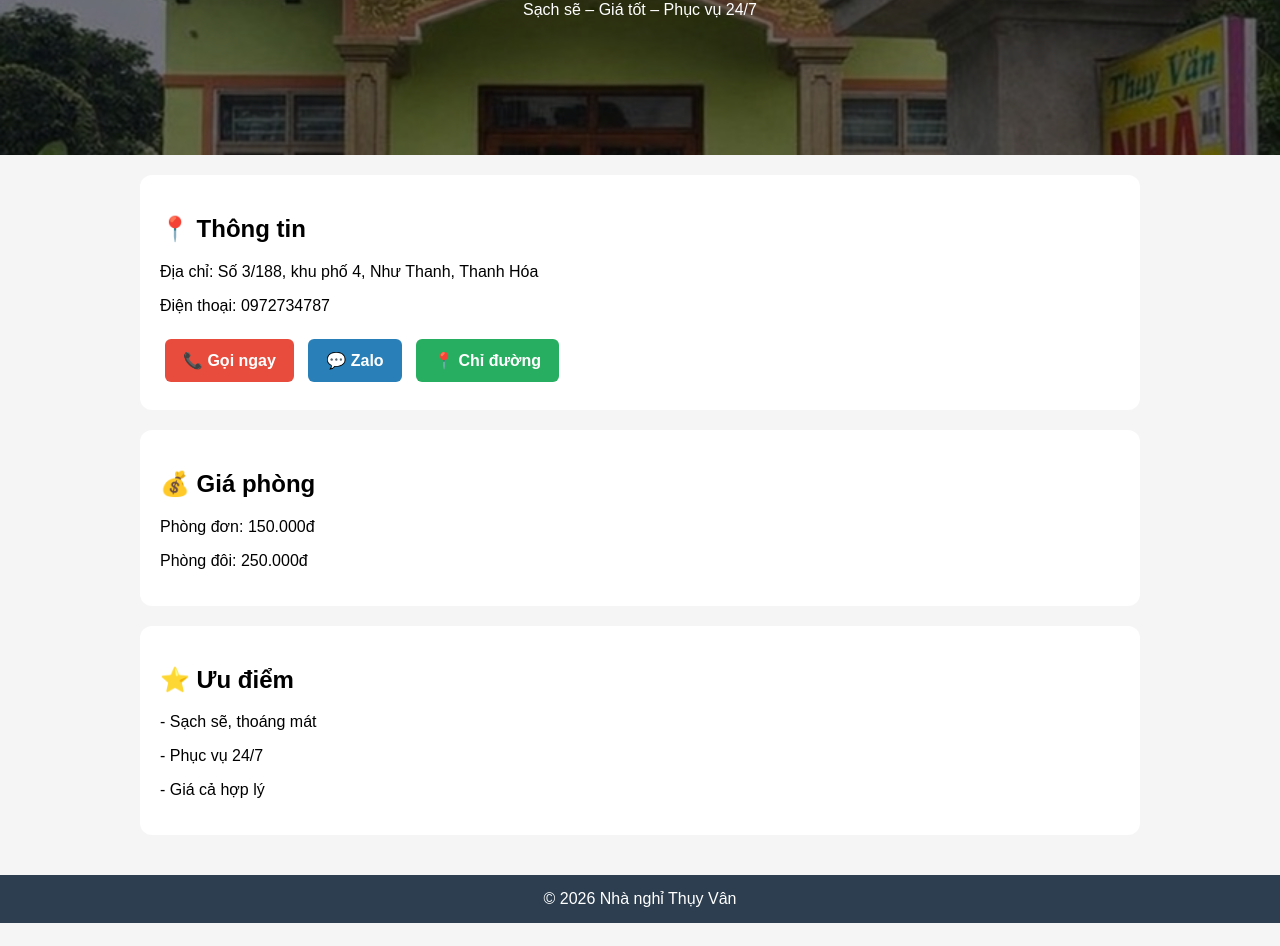
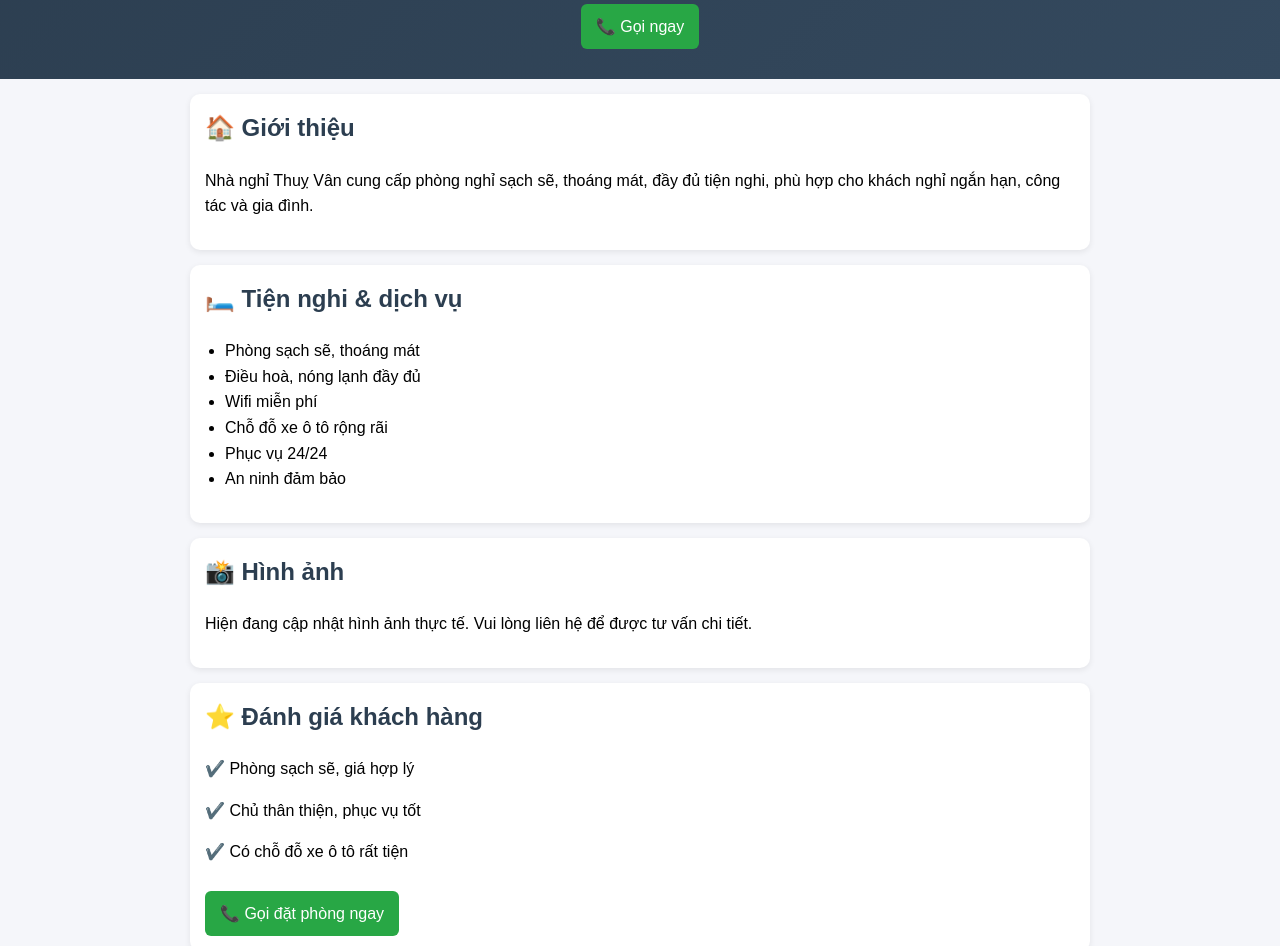
Before and after one commit to nhanghi-thuyvan/NhanghiThuyVan-BenSungNhuThanh, a plain HTML site: page index.html in a window 1280 px wide. Shown: the part 177-1123 px from the top of the page. Before the commit the page ends 1100 px from the top, so only its background shows below. Drawn offline with Linux system fonts and the light colour scheme.

Commit message:
app web
app web

```diff
--- a/index.html
+++ b/index.html
@@ -3,69 +3,77 @@
 <head>
   <meta charset="UTF-8">
   <meta name="viewport" content="width=device-width, initial-scale=1.0">
-<title>Nhà nghỉ Thụy Vân</title>
+  <title>Nhà nghỉ Thuỵ Vân</title>
 
   <style>
     body {
       font-family: Arial, sans-serif;
       margin: 0;
-    background: #f5f5f5;
+      background: #f5f6fa;
+      line-height: 1.6;
     }
 
     header {
-    background: url("anh.jpg") center/cover no-repeat;
+      background: linear-gradient(135deg, #2c3e50, #34495e);
       color: white;
+      padding: 30px 15px;
       text-align: center;
-    padding: 120px 20px;
-    position: relative;
     }
 
-header::after {
-    content: "";
-    position: absolute;
-    top:0; left:0; right:0; bottom:0;
-    background: rgba(0,0,0,0.5);
+    header h1 {
+      margin: 0;
+      font-size: 26px;
     }
 
-header h1, header p {
-    position: relative;
-    z-index: 1;
+    .container {
+      max-width: 900px;
+      margin: auto;
+      padding: 15px;
     }
 
-h1 { margin: 0; font-size: 36px; }
-
-.container {
-    max-width: 1000px;
-    margin: auto;
-    padding: 20px;
+    .box {
+      background: white;
+      padding: 15px;
+      margin-bottom: 15px;
+      border-radius: 10px;
+      box-shadow: 0 2px 6px rgba(0,0,0,0.08);
     }
 
-.section {
-    background: white;
-    padding: 20px;
-    margin-bottom: 20px;
-    border-radius: 12px;
+    h2 {
+      color: #2c3e50;
+      margin-top: 0;
+    }
+
+    ul {
+      padding-left: 20px;
     }
 
     .btn {
       display: inline-block;
-    margin: 8px 5px;
-    padding: 12px 18px;
+      margin-top: 10px;
+      padding: 10px 15px;
+      background: #28a745;
       color: white;
+      border-radius: 6px;
       text-decoration: none;
-    border-radius: 6px;
-    font-weight: bold;
     }
 
-.call { background: #e74c3c; }
-.zalo { background: #2980b9; }
-.map { background: #27ae60; }
+    .btn-zalo {
+      background: #0084ff;
+    }
 
-footer {
-    background: #2c3e50;
-    color: white;
+    iframe {
+      width: 100%;
+      height: 300px;
+      border: 0;
+      border-radius: 10px;
+    }
+
+    .footer {
       text-align: center;
       padding: 15px;
+      font-size: 14px;
+      color: #666;
     }
   </style>
 </head>
@@ -73,40 +81,77 @@ footer {
 <body>
 
 <header>
-    <h1>NHÀ NGHỈ THỤY VÂN</h1>
-    <p>Sạch sẽ – Giá tốt – Phục vụ 24/7</p>
+  <h1>NHÀ NGHỈ THUỴ VÂN</h1>
+  <p>Nghỉ ngơi sạch sẽ – Giá hợp lý – Phục vụ 24/24</p>
+  <p>📞 0972 734 787 – 0914 077 886</p>
+
+  <a class="btn" href="tel:0972734787">📞 Gọi ngay</a>
 </header>
 
 <div class="container">
 
-<div class="section">
-    <h2>📍 Thông tin</h2>
-    <p>Địa chỉ: Số 3/188, khu phố 4, Như Thanh, Thanh Hóa</p>
-    <p>Điện thoại: 0972734787</p>
-
-    <a class="btn call" href="tel:0972734787">📞 Gọi ngay</a>
-    <a class="btn zalo" href="https://zalo.me/0972734787">💬 Zalo</a>
-    <a class="btn map" href="https://maps.google.com">📍 Chỉ đường</a>
+  <div class="box">
+    <h2>🏠 Giới thiệu</h2>
+    <p>
+      Nhà nghỉ Thuỵ Vân cung cấp phòng nghỉ sạch sẽ, thoáng mát, đầy đủ tiện nghi,
+      phù hợp cho khách nghỉ ngắn hạn, công tác và gia đình.
+    </p>
   </div>
 
-<div class="section">
-    <h2>💰 Giá phòng</h2>
-    <p>Phòng đơn: 150.000đ</p>
-    <p>Phòng đôi: 250.000đ</p>
+  <div class="box">
+    <h2>🛏️ Tiện nghi & dịch vụ</h2>
+    <ul>
+      <li>Phòng sạch sẽ, thoáng mát</li>
+      <li>Điều hoà, nóng lạnh đầy đủ</li>
+      <li>Wifi miễn phí</li>
+      <li>Chỗ đỗ xe ô tô rộng rãi</li>
+      <li>Phục vụ 24/24</li>
+      <li>An ninh đảm bảo</li>
+    </ul>
   </div>
 
-<div class="section">
-    <h2>⭐ Ưu điểm</h2>
-    <p>- Sạch sẽ, thoáng mát</p>
-    <p>- Phục vụ 24/7</p>
-    <p>- Giá cả hợp lý</p>
+  <div class="box">
+    <h2>📸 Hình ảnh</h2>
+    <p>Hiện đang cập nhật hình ảnh thực tế. Vui lòng liên hệ để được tư vấn chi tiết.</p>
+  </div>
+
+  <div class="box">
+    <h2>⭐ Đánh giá khách hàng</h2>
+    <p>✔️ Phòng sạch sẽ, giá hợp lý</p>
+    <p>✔️ Chủ thân thiện, phục vụ tốt</p>
+    <p>✔️ Có chỗ đỗ xe ô tô rất tiện</p>
+
+    <a class="btn" href="tel:0972734787">📞 Gọi đặt phòng ngay</a>
+  </div>
+
+  <div class="box">
+    <h2>🗺️ Bản đồ</h2>
+
+    <iframe
+    src="https://www.google.com/maps/embed?pb=!1m18!1m12!1m3!1d15031.247762150171!2d105.57370685851556!3d19.635336149251962!2m3!1f0!2f0!3f0!3m2!1i1024!2i768!4f13.1!3m3!1m2!1s0x31371dbb0e91d0a9%3A0x5c0e5f0d07eb535a!2zTmjDoCBuZ2jhu4kgVGjhu6V5IFbDom4!5e0!3m2!1svi!2s!4v1774940636367!5m2!1svi!2s"
+    loading="lazy">
+    </iframe>
+
+    <p>
+      <a href="https://maps.app.goo.gl/JiYNZWoswZSQuogw7" target="_blank">
+      👉 Mở Google Maps chỉ đường
+      </a>
+    </p>
+  </div>
+
+  <div class="box">
+    <h2>🔎 Tìm kiếm</h2>
+    <p>
+      Nhà nghỉ Như Thanh, nhà nghỉ Bến Sung, nhà nghỉ Thanh Hoá,
+      nhà nghỉ giá rẻ Như Thanh, nhà nghỉ có chỗ đỗ xe ô tô, nhà nghỉ Thuỵ Vân.
+    </p>
   </div>
 
 </div>
 
-<footer>
-    © 2026 Nhà nghỉ Thụy Vân
-</footer>
+<div class="footer">
+  © 2026 Nhà nghỉ Thuỵ Vân - Bến Sung, Như Thanh, Thanh Hoá
+</div>
 
 </body>
 </html>
```
Lines whose indentation alone changed are shown as unchanged.
